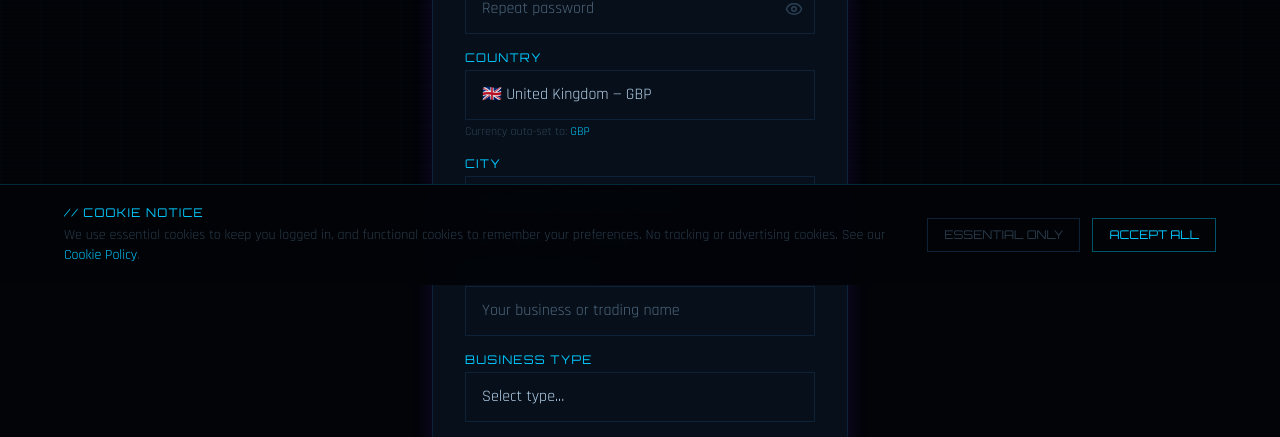
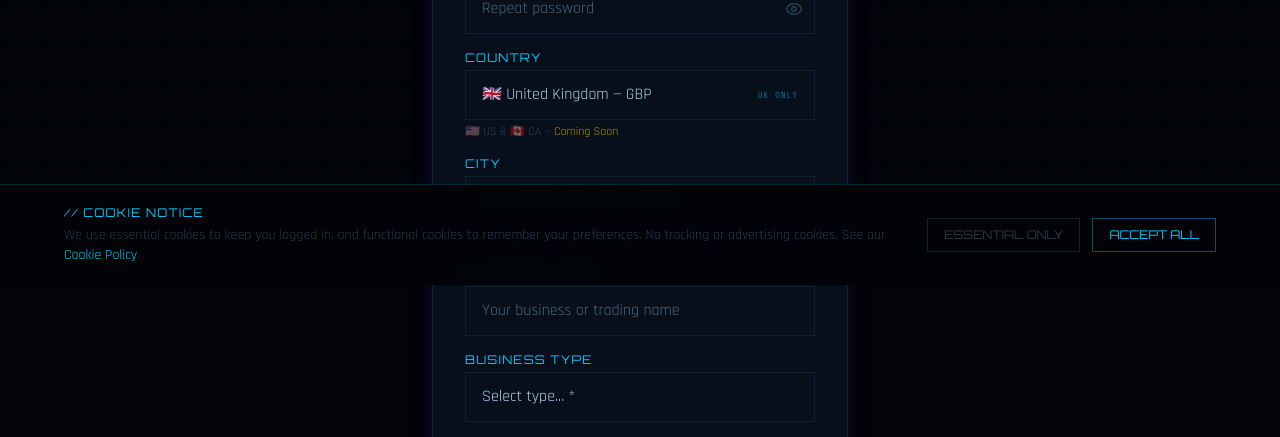
Before and after one commit to kdpstudio/BVI, a Next.js app: page /signup in a window 1280 px wide. Shown: the part 515-952 px from the top of the page. Built offline with nearby package versions, Linux system fonts and the light colour scheme.

Commit message:
Fix signup: hide US/CA options, show UK only, make all fields mandatory
Co-Authored-By: Claude Sonnet 4.6 <noreply@anthropic.com>
Claude-Session: https://claude.ai/code/session_017YVucngPqVXVdgQBpCk43d

```diff
--- a/app/(auth)/signup/page.tsx
+++ b/app/(auth)/signup/page.tsx
@@ -22,7 +22,7 @@ const signupSchema = z.object({
   full_name: z.string().min(2, 'Full name required'),
   email: z.string().email('Invalid email address'),
   password: z.string().min(8, 'Password must be at least 8 characters'),
-  confirm_password: z.string(),
+  confirm_password: z.string().min(8, 'Please confirm your password'),
   country: z.literal('UK'),
   city: z.string().min(2, 'City required'),
   business_name: z.string().min(2, 'Business name required'),
@@ -134,16 +134,13 @@ export default function SignupPage() {
           {/* Country selector */}
           <div className="flex flex-col gap-1">
             <label className="text-cyan text-xs font-orbitron uppercase tracking-widest">Country</label>
-            <select
-              className="w-full px-4 py-3 bg-surface border border-border text-text font-rajdhani text-base outline-none focus:border-cyan focus:shadow-[0_0_10px_rgba(0,200,255,0.2)] transition-all appearance-none"
-              {...register('country')}
-            >
-              <option value="UK">🇬🇧 United Kingdom — GBP</option>
-              <option value="US" disabled>🇺🇸 United States — USD (Coming Soon)</option>
-              <option value="CA" disabled>🇨🇦 Canada — CAD (Coming Soon)</option>
-            </select>
+            <div className="w-full px-4 py-3 bg-surface border border-border text-text font-rajdhani text-base flex items-center justify-between">
+              <span>🇬🇧 United Kingdom — GBP</span>
+              <span className="font-mono-tech text-[9px] text-cyan/50 tracking-widest">UK ONLY</span>
+            </div>
+            <input type="hidden" value="UK" {...register('country')} />
             <p className="text-textMuted text-xs font-rajdhani">
-              Currency auto-set to: <span className="text-cyan">{CURRENCIES[selectedCountry] || 'GBP'}</span>
+              🇺🇸 US &amp; 🇨🇦 CA — <span className="text-yellow/70">Coming Soon</span>
             </p>
           </div>
 
@@ -165,16 +162,16 @@ export default function SignupPage() {
           <div className="flex flex-col gap-1">
             <label className="text-cyan text-xs font-orbitron uppercase tracking-widest">Business Type</label>
             <select
-              className="w-full px-4 py-3 bg-surface border border-border text-text font-rajdhani text-base outline-none focus:border-cyan focus:shadow-[0_0_10px_rgba(0,200,255,0.2)] transition-all appearance-none"
+              className={`w-full px-4 py-3 bg-surface border text-text font-rajdhani text-base outline-none focus:border-cyan focus:shadow-[0_0_10px_rgba(0,200,255,0.2)] transition-all appearance-none ${errors.business_type ? 'border-red/60' : 'border-border'}`}
               {...register('business_type')}
             >
-              <option value="">Select type...</option>
+              <option value="">Select type... *</option>
               {BUSINESS_TYPES.map(type => (
                 <option key={type} value={type}>{type}</option>
               ))}
             </select>
             {errors.business_type && (
-              <p className="text-red text-xs font-rajdhani">{errors.business_type.message}</p>
+              <p className="text-red-400 text-xs font-rajdhani">{errors.business_type.message}</p>
             )}
           </div>
 
```
